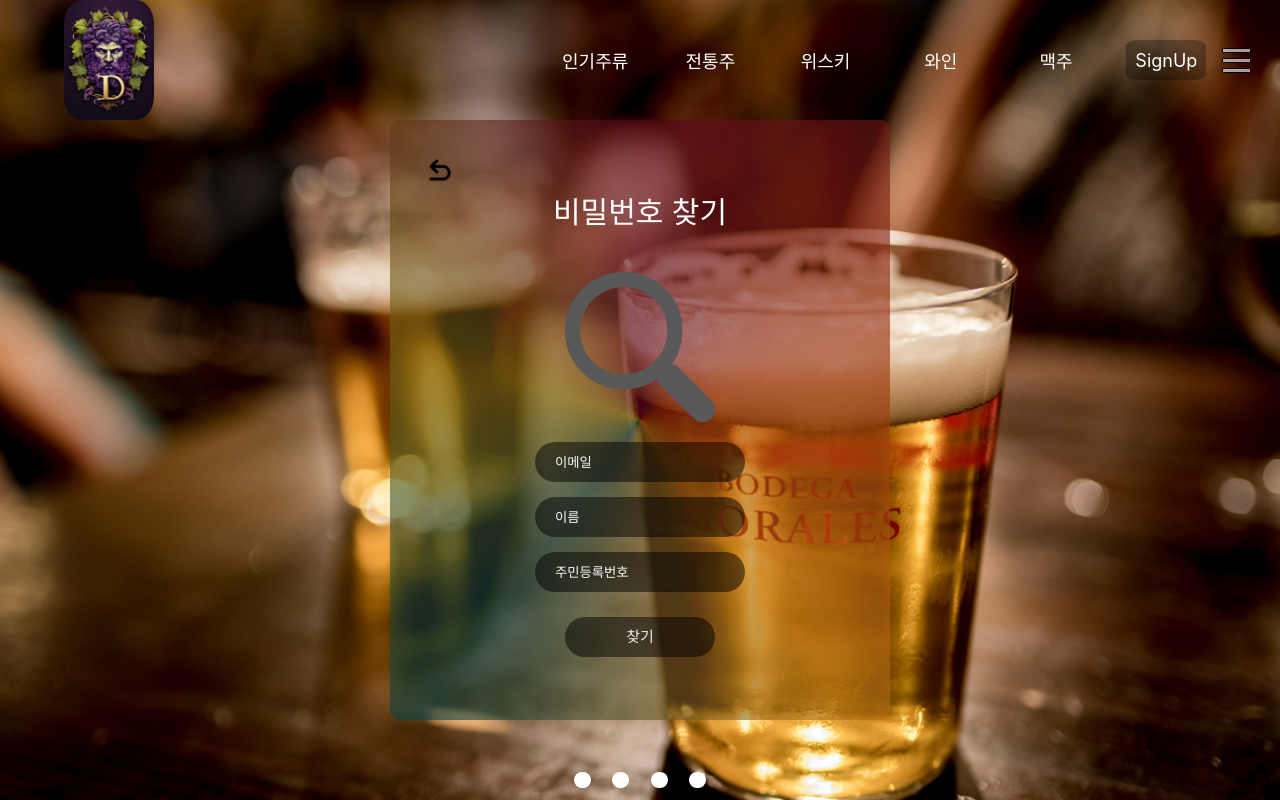
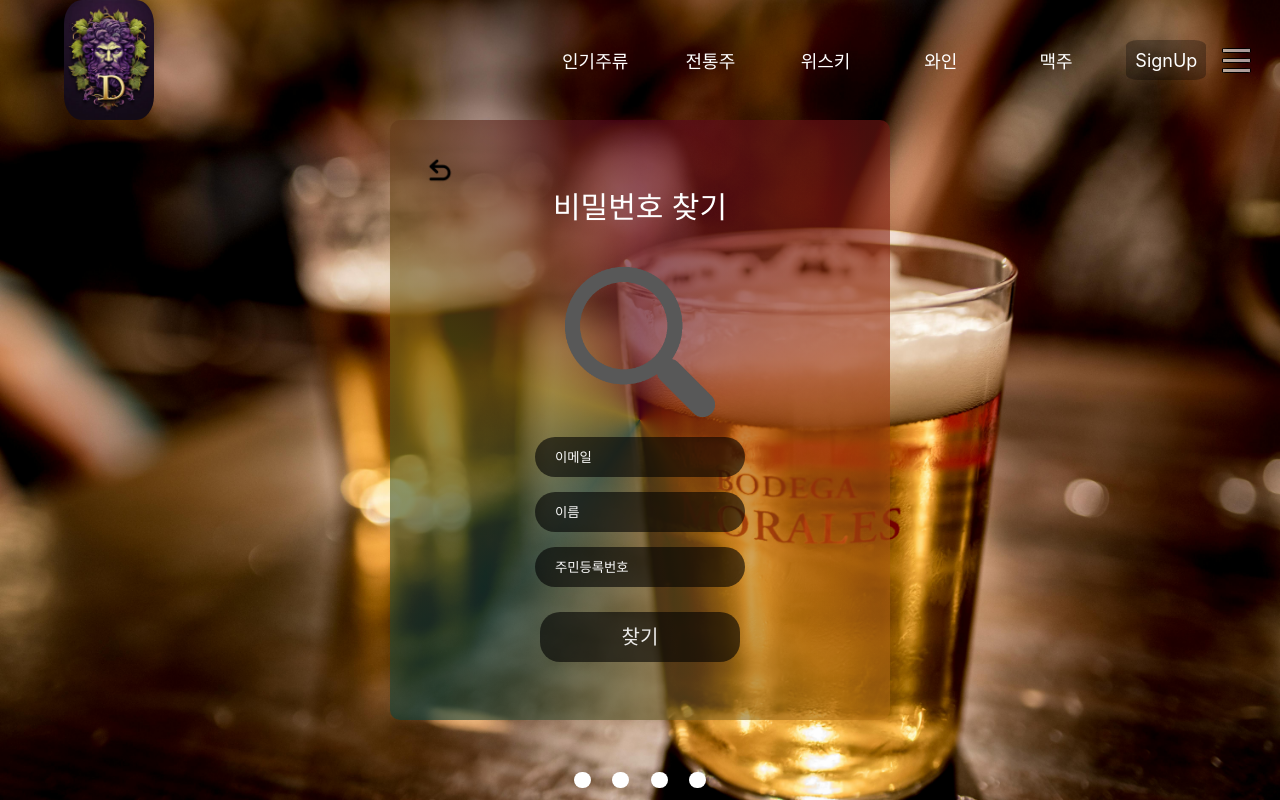
Before and after one commit to dzface/kh-mini-project, a React (Create React App) app: page /findpw in a window 1280 px wide. Built offline with nearby package versions, Linux system fonts and the light colour scheme.

Commit message:
CSS 버튼 색 일정하게 통일

```diff
--- a/src/css/FindIDPage.module.css
+++ b/src/css/FindIDPage.module.css
@@ -42,7 +42,7 @@ input{
   height: 30px;
   line-height: 20px;
   color: white;
-  background-color: rgba(0, 0, 0, 0.5);
+  background-color: rgba(0, 0, 0, 0.6);
   border: none;
   border-radius: 20px;
   padding: 5px 0 5px 10px ;
@@ -59,13 +59,13 @@ input::placeholder {
   min-height: 30px;
 }
 .finalCheck {
-  width: 150px;
-  height: 40px;
+  width: 200px;
+  height: 50px;
+  line-height: 50px; /*텍스트 상하정렬*/
   text-align: center; /* 텍스트 가운데 정렬 */
-  line-height: 40px; /*텍스트 상하정렬*/
   font-size: 20px;
   color: rgba(255, 255, 255, 0.9);
-  background-color: rgba(0, 0, 0, 0.5);
+  background-color: rgba(0, 0, 0, 0.6);
   border-radius: 20px;
 }
 @media (max-width:700px){
--- a/src/css/FindPWPage.module.css
+++ b/src/css/FindPWPage.module.css
@@ -43,7 +43,7 @@ input{
   height: 30px;
   line-height: 20px;
   color: white;
-  background-color: rgba(0, 0, 0, 0.5);
+  background-color: rgba(0, 0, 0, 0.6);
   border: none;
   border-radius: 20px;
   padding: 5px 0 5px 10px ;
@@ -60,14 +60,14 @@ input::placeholder {
   min-height: 30px;
 }
 .finalCheck {
-  width: 150px;
-  height: 40px;
+  width: 200px;
+  height: 50px;
+  line-height: 50px; /*텍스트 상하정렬*/
   text-align: center; /* 텍스트 가운데 정렬 */
   text-align: center;
-  line-height: 40px; /*텍스트 상하정렬*/
-  font-size: 15px;
+  font-size: 20px;
   color: rgba(255, 255, 255, 0.9);
-  background-color: rgba(0, 0, 0, 0.5);
+  background-color: rgba(0, 0, 0, 0.6);
   border-radius: 20px;
 }
 @media (max-width:700px){
--- a/src/css/SignupPage.module.css
+++ b/src/css/SignupPage.module.css
@@ -33,7 +33,7 @@ input {
   width: 250px;
   height: 30px;
   color: rgba(255, 255, 255, 0.9);
-  background-color: rgba(0, 0, 0, 0.4);
+  background-color: rgba(0, 0, 0, 0.6);
   border: none;
   border-radius: 20px;
   padding: 5px 0 5px 10px;
@@ -54,7 +54,7 @@ input::placeholder {
   line-height: 50px; /*텍스트 상하정렬*/
   font-size: 20px;
   color: rgba(255, 255, 255, 0.9);
-  background-color: rgba(0, 0, 0, 0.5);
+  background-color: rgba(0, 0, 0, 0.6);
   border-radius: 20px;
 }
 @media (max-width:700px){
--- a/src/css/loginpage.module.css
+++ b/src/css/loginpage.module.css
@@ -31,6 +31,7 @@ input[type="password"] {
   width: 200px;
   height: 30px;
   color:white;
+  background-color: rgba(0, 0, 0, 0.6);
   margin-bottom: 20px; /* 원하는 마진 값으로 설정 */
 }
 input::placeholder {
```
